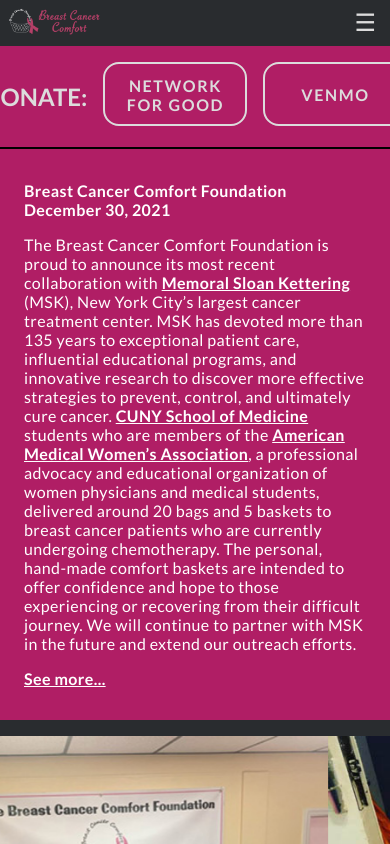
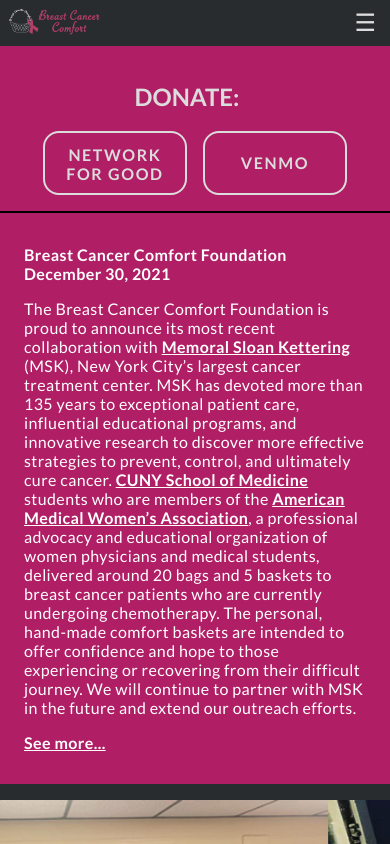
Before and after one commit to vishalicious213/bcc-v2, a Next.js app: page / in a window 390 px wide. Shown: the top 844 px of the page. Built offline with nearby package versions, Linux system fonts and the light colour scheme.

Commit message:
made donateBanner responsive for small screens

```diff
--- a/components/donateBanner.js
+++ b/components/donateBanner.js
@@ -6,13 +6,14 @@ export default function DonateBanner() {
         <div className='button-container'>
             <h2>DONATE:</h2>
 
+            <div id='buttons'>
                 <a className='fb icon' target='_blank' rel='noopener' href="https://www.nfggive.com/donation/47-2782120">
                     <button className='button button-1'>NETWORK FOR GOOD</button>
                 </a>
-
                 <a className='fb icon' target='_blank' rel='noopener' href="https://venmo.com/u/breastcancercomfort">
                     <button className='button'>VENMO</button>
                 </a>
+            </div>
         </div>
 
         <style jsx>
@@ -20,7 +21,7 @@ export default function DonateBanner() {
         .button-container {
             display: flex;
             justify-content: center;
-            // background-image: linear-gradient(#b01e65 50%, #292c2f 50%);
+            flex-wrap: wrap;
             background: #b01e65;
             border-bottom: 2px solid black;
             padding: 1rem 0;
@@ -29,6 +30,10 @@ export default function DonateBanner() {
         h2 {
             color: gainsboro;
             margin-right: 1rem;
+        }
+
+        #buttons {
+            display: flex;
         }
 
         .button {
```
Lines whose indentation alone changed are shown as unchanged.
